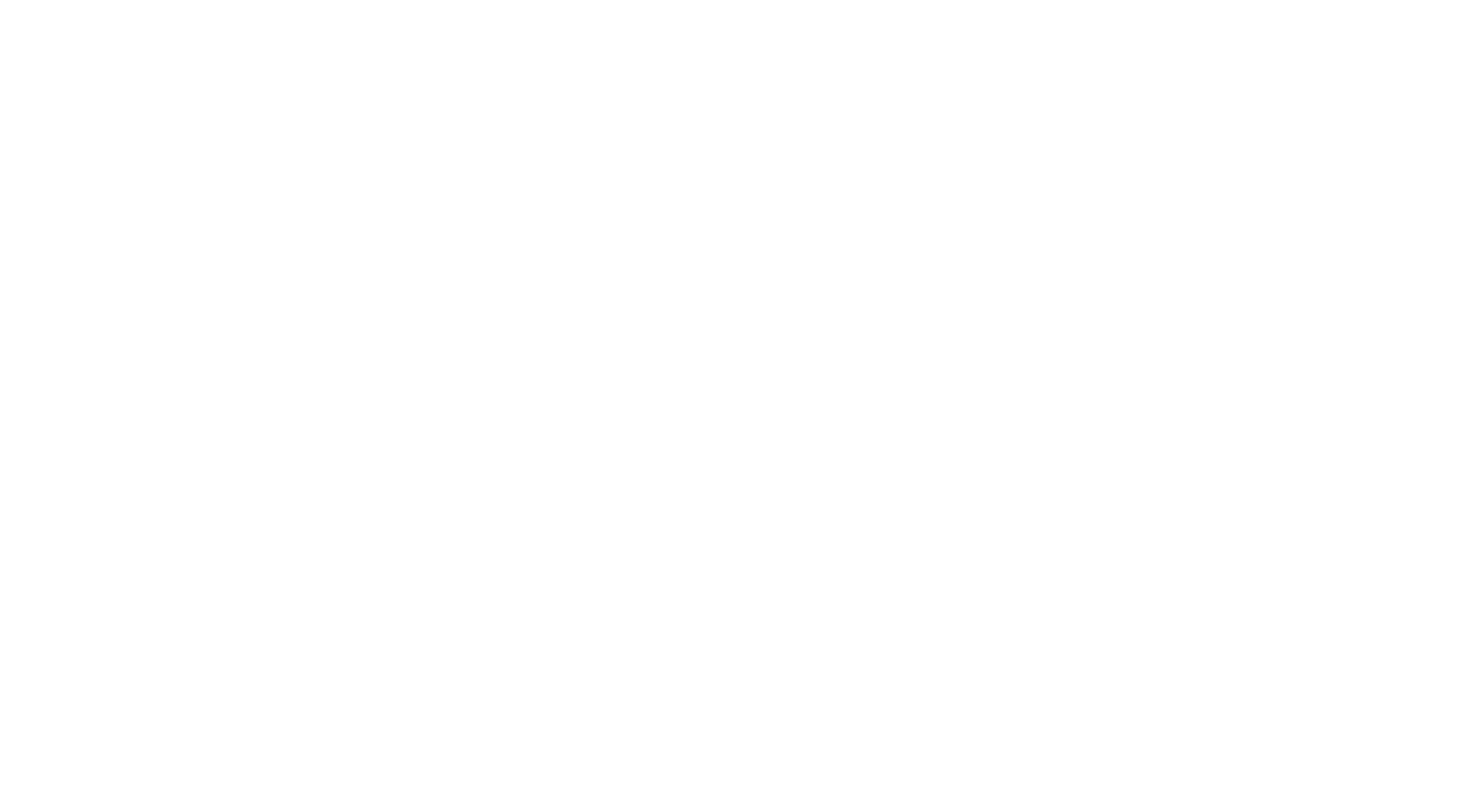
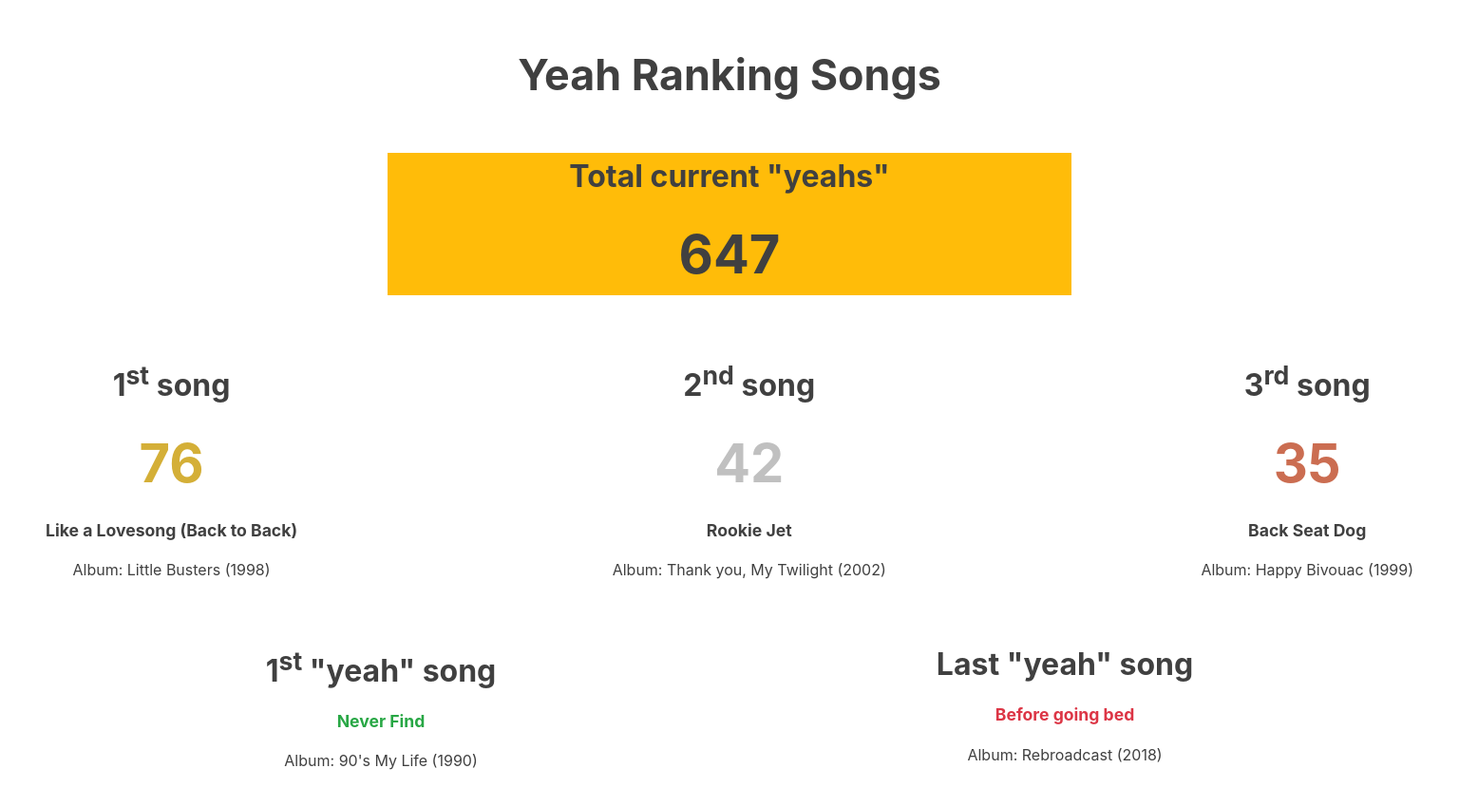
Before and after one commit to the-pillows/thepillows-ohyeah.github.io, a React (Vite) app: page / in a window 1280 px wide. Shown: the part 1613-2462 px from the top of the page at 95% size, 1536 px wide, since content can reach past the window. Before the commit the page ends 800 px from the top, so only its background shows below. Built offline with nearby package versions, Linux system fonts and the light colour scheme.

Commit message:
Create "examples compilation" and "Yeah Ranking Songs" sections

```diff
--- a/src/App.css
+++ b/src/App.css
@@ -65,3 +65,104 @@ a {
 .the-pillows-background-text {
   text-shadow: #000 2px 3px 2px;
 }
+
+.container {
+  margin: 0 auto;
+  padding: 3rem;
+  width: 1536px;
+}
+
+.title {
+  font-size: 2.8rem;
+  font-weight: 700;
+  margin-bottom: 3rem;
+  text-align: center;
+}
+
+#compilation {
+  font-size: 1rem;
+  margin-bottom: 2rem;
+
+  & p {
+    margin-bottom: 1rem;
+  }
+}
+
+#compilation-video {
+  margin-top: 3rem;
+  display: flex;
+  justify-content: space-between;
+}
+
+#ranking {
+  margin-top: 5rem;
+  margin-bottom: 8rem;
+
+  & h2 {
+    margin-bottom: 5rem;
+  }
+}
+
+.yeah-total {
+  background-color: var(--primaryColor);
+  border: 1px solid var(--primaryColor);
+  width: 50%;
+  margin: auto;
+}
+
+.yeah-podium-numbers {
+  font-size: 3.5rem;
+  font-weight: 700;
+  margin-bottom: 1rem;
+}
+
+.yeah-first-position {
+  color: var(--firstPositionColor);
+}
+
+.yeah-second-position {
+  color: var(--secondPositionColor);
+}
+
+.yeah-third-position {
+  color: var(--thirdPositionColor);
+}
+
+.song-winner-size {
+  font-weight: 700;
+  font-size: 1.1rem;
+  margin-bottom: 1rem;
+}
+
+.song-first-yeah {
+  color: #28a745;
+}
+
+.song-last-yeah {
+  color: #dc3545;
+}
+
+.ranking-yeahs {
+  text-align: center;
+
+  h3 {
+    font-size: 2rem;
+    margin-bottom: 1rem;
+  }
+}
+
+.ranking-top-3,
+.ranking-first-last-yeah-song {
+  display: flex;
+  flex-flow: row wrap;
+  margin-top: 4rem;
+}
+
+
+.ranking-top-3 {
+  justify-content: space-between;
+}
+
+.ranking-first-last-yeah-song {
+  justify-content: space-around;
+}
--- a/src/App.jsx
+++ b/src/App.jsx
@@ -12,6 +12,78 @@ function App() {
           </p>
         </div>
       </div>
+
+      <div className='container'>
+        <h1 className='title'>"Oh Yeah" examples compilation</h1>
+
+        <div id="compilation">
+          <p>In order to the context of these charts, some examples of <strong>"oh yeah"</strong> catch-phrase compilation that vocalist Sawao Yamanaka says in many songs, although present charts <strong><ins>actually only counting "yeah", and not "oh yeah"</ins></strong>.</p>
+
+          <p>The video's original author below is <a href="https://www.youtube.com/user/sononamida/" target="_blank">sononamida</a>, so watch it directly from YouTube as appreciation.</p>
+
+          <div id="compilation-video">
+            <iframe width="640" height="480" src="https://www.youtube.com/embed/Y08_zl7Qhdg" allowFullScreen style={{ border: 'none' }}></iframe>
+
+            <iframe width="640" height="480" src="https://www.youtube.com/embed/z3mqVlymwVA" allowFullScreen style={{ border: 'none' }}></iframe>
+          </div>
+        </div>
+
+        <div id="ranking">
+          <h1 className='title'>Yeah Ranking Songs</h1>
+
+          <div className='ranking-yeahs'>
+            <div>
+              <div className="yeah-total">
+                <h3>Total current "yeahs"</h3>
+                <div>
+                  <span className="yeah-podium-numbers">647</span>
+                </div>
+              </div>
+            </div>
+
+            <div className='ranking-top-3'>
+              <div>
+                <h3>1<sup>st</sup> song</h3>
+                <p className="yeah-podium-numbers yeah-first-position">76</p>
+                <p className="song-winner-size">Like a Lovesong (Back to Back)</p>
+                <p className="text-center album">Album: Little Busters (1998)</p>
+              </div>
+
+              <div>
+                <h3>2<sup>nd</sup> song</h3>
+                <p className="yeah-podium-numbers yeah-second-position">42</p>
+                <p className="song-winner-size">Rookie Jet</p>
+                <p className="text-center album">Album: Thank you, My Twilight (2002)</p>
+              </div>
+
+              <div>
+                <h3>3<sup>rd</sup> song</h3>
+                <p className="yeah-podium-numbers yeah-third-position">35</p>
+                <p className="song-winner-size">Back Seat Dog</p>
+                <p className="text-center album">Album: Happy Bivouac (1999)</p>
+              </div>
+            </div>
+
+            <div className='ranking-first-last-yeah-song'>
+              <div>
+                <h3 className="text-center mb-3 font-weight-bold">1<sup>st</sup> "yeah" song</h3>
+                <div className="text-center mb-3">
+                  <p className="song-first-yeah song-winner-size">Never Find</p>
+                </div>
+                <p className="text-center album">Album: 90's My Life (1990)</p>
+              </div>
+
+              <div>
+                <h3 className="text-center mb-3 font-weight-bold">Last "yeah" song</h3>
+                <div className="text-center mb-3">
+                  <p className="song-last-yeah song-winner-size">Before going bed</p>
+                </div>
+                <p className="text-center album">Album: Rebroadcast (2018)</p>
+              </div>
+            </div>
+          </div>
+        </div>
+      </div>
     </>
   )
 }
```
